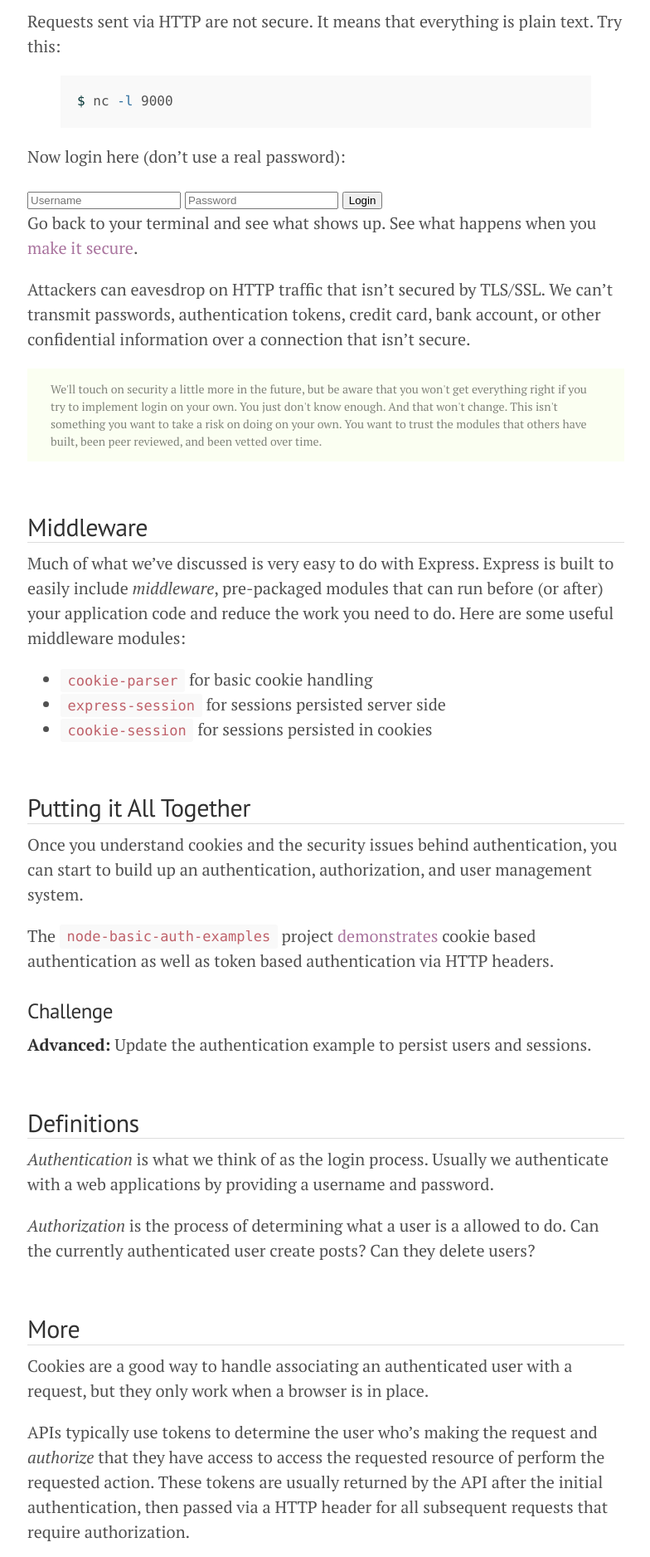
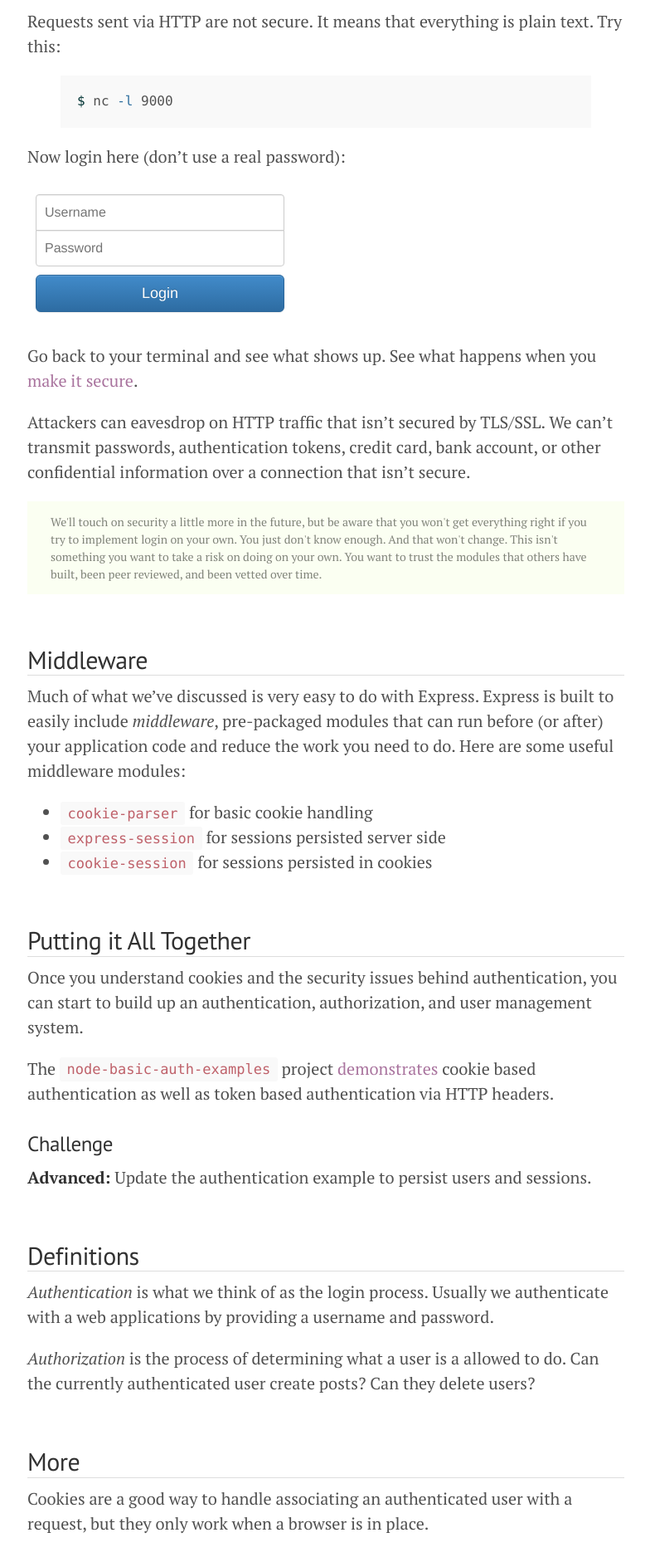
Before and after one commit to wbyoung/jsi, a Jekyll site: the page built from _posts/00-08-02-sessions-login.md, in a window 1280 px wide. Shown: the part 3960-5836 px from the top of the page at 83% size, without its empty margins (247-1031 px from the left). Built offline with Jekyll 4.4.1, drawn with Linux system fonts in a browser that asks for light colours; nearby versions of some CDN libraries; Markdown is read by kramdown in place of the engine named in the settings.

Commit message:
Styles for form.

```diff
--- a/css/local.css
+++ b/css/local.css
@@ -131,3 +131,109 @@ iframe {
   color: inherit;
   background-color: inherit;
 }
+
+form.auth {
+  box-sizing: border-box;
+  color: rgb(51, 51, 51);
+  display: block;
+  font-family: 'Helvetica Neue', Helvetica, Arial, sans-serif;
+  font-size: 14px;
+  line-height: 20px;
+  margin-bottom: 2em;
+  padding: 10px;
+  width: 330px;
+}
+
+form.auth input {
+  -webkit-box-shadow: rgba(0, 0, 0, 0.0745098) 0px 1px 1px 0px inset;
+  -webkit-transition-delay: 0s, 0s;
+  -webkit-transition-duration: 0.15s, 0.15s;
+  -webkit-transition-property: border-color, box-shadow;
+  -webkit-transition-timing-function: ease-in-out, ease-in-out;
+  background-color: rgb(255, 255, 255);
+  background-image: none;
+  border: 1px solid rgb(204, 204, 204);
+  border-radius: 4px;
+  box-shadow: rgba(0, 0, 0, 0.0745098) 0px 1px 1px 0px inset;
+  box-sizing: border-box;
+  color: rgb(85, 85, 85);
+  display: block;
+  font-family: 'Helvetica Neue', Helvetica, Arial, sans-serif;
+  font-size: 16px;
+  font-style: normal;
+  font-variant: normal;
+  font-weight: normal;
+  height: 44px;
+  line-height: 22px;
+  margin: 0px;
+  margin-bottom: 10px;
+  padding: 10px;
+  position: relative;
+  transition-delay: 0s, 0s;
+  transition-duration: 0.15s, 0.15s;
+  transition-property: border-color, box-shadow;
+  transition-timing-function: ease-in-out, ease-in-out;
+  width: 300px;
+}
+
+form.auth input[name="username"] {
+  border-bottom-left-radius: 0px;
+  border-bottom-right-radius: 0px;
+  margin-bottom: -1px;
+}
+
+form.auth input[name="password"] {
+  border-top-right-radius: 0px;
+  border-top-left-radius: 0px;
+}
+
+form.auth input:focus {
+  z-index: 2;
+}
+
+form.auth button {
+  -webkit-appearance: none;
+  -webkit-box-shadow: rgba(255, 255, 255, 0.14902) 0px 1px 0px 0px inset, rgba(0, 0, 0, 0.0745098) 0px 1px 1px 0px;
+  -webkit-user-select: none;
+  background-color: rgb(66, 139, 202);
+  background-image: linear-gradient(rgb(66, 139, 202) 0px, rgb(45, 108, 162) 100%);
+  background-repeat: repeat-x;
+  border: 1px solid rgb(43, 102, 154);
+  border-radius: 6px;
+  box-shadow: rgba(255, 255, 255, 0.14902) 0px 1px 0px 0px inset, rgba(0, 0, 0, 0.0745098) 0px 1px 1px 0px;
+  box-sizing: border-box;
+  color: rgb(255, 255, 255);
+  cursor: pointer;
+  display: block;
+  font-family: 'Helvetica Neue', Helvetica, Arial, sans-serif;
+  font-size: 18px;
+  font-style: normal;
+  font-variant: normal;
+  font-weight: normal;
+  height: 45px;
+  line-height: 23px;
+  margin: 0px;
+  overflow-x: visible;
+  overflow-y: visible;
+  padding: 0px;
+  text-align: center;
+  text-shadow: rgba(0, 0, 0, 0.2) 0px -1px 0px;
+  text-transform: none;
+  vertical-align: middle;
+  white-space: nowrap;
+  width: 300px;
+}
+
+form.auth button:hover {
+  background-color: #2d6ca2;
+  background-position: 0 -15px;
+  border-color: #285e8e;
+  background-image: linear-gradient(to bottom,#428bca 0,#2d6ca2 100%);
+}
+
+form.auth button:active {
+  background-color: #2d6ca2;
+  border-color: #2b669a;
+  background-image:none;
+  box-shadow: inset 0 3px 5px rgba(0,0,0,.125);
+}
```
